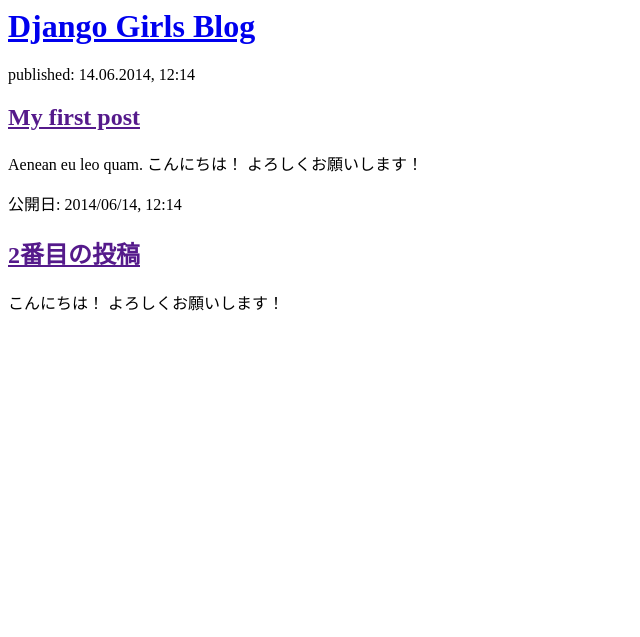
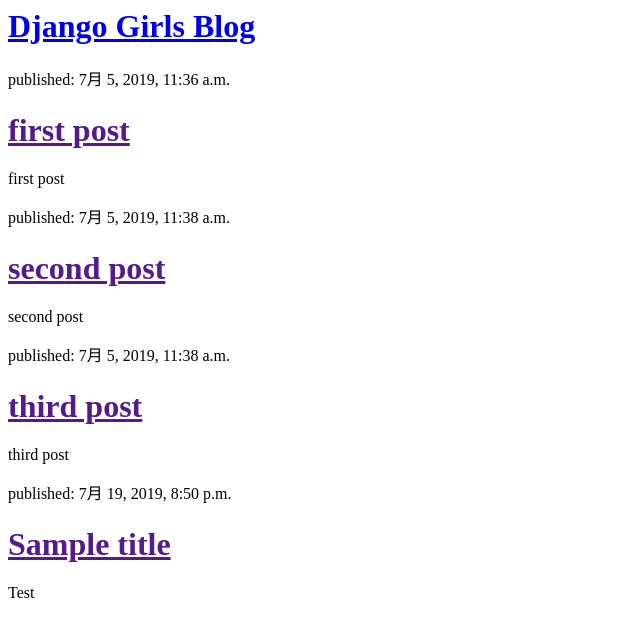
Before and after one commit to Yua2/djangogirlsTutorial, a Django app: page / in a window 1280 px wide. Shown: the top 637 px of the page, without its empty margins (0-640 px from the left). Run offline with Django 3.2, Linux system fonts and the light colour scheme; data comes from the database, SQL or seed files in the repository; both versions use the stored data as it was after the commit.

Commit message:
Modified templates to display posts from databa]se.

```diff
--- a/blog/templates/blog/post_list.html
+++ b/blog/templates/blog/post_list.html
@@ -7,16 +7,12 @@
             <h1><a href="/">Django Girls Blog</a></h1>
         </div>
 
+        {% for post in posts %}
         <div>
-            <p>published: 14.06.2014, 12:14</p>
-            <h2><a href="">My first post</a></h2>
-            <p>Aenean eu leo quam. こんにちは！ よろしくお願いします！ </p>
+            <p>published: {{ post.published_date }}</p>
+            <h1><a href="">{{ post.title }}</a></h1>
+            <p>{{ post.text|linebreaksbr }}</p>
         </div>
-
-        <div>
-            <p>公開日: 2014/06/14, 12:14</p>
-            <h2><a href="">2番目の投稿</a></h2>
-            <p> こんにちは！ よろしくお願いします！ </p>
-        </div>
+        {% endfor %}
     </body>
 </html>
--- a/blog/urls.py
+++ b/blog/urls.py
@@ -3,6 +3,5 @@ from . import views
 
 
 urlpatterns = [
-    path('', views.post_list, name='post_list'),
-    path('okada', views.okada, name='okada')
+    path('', views.post_list, name='post_list')
 ]
--- a/blog/views.py
+++ b/blog/views.py
@@ -1,10 +1,12 @@
 from django.shortcuts import render
-
+from django.utils import timezone
+from .models import Post
 
 # Create your views here.
 def post_list(request):
-    return render(request, 'blog/post_list.html', {})
+    posts = Post.objects.filter(published_date__lte=timezone.now()).order_by('published_date')
+    return render(request, 'blog/post_list.html', {'posts': posts})
 
 
-def okada(request):
-    return render(request, 'blog/okada.html', {})
+# def okada(request):
+#     return render(request, 'blog/okada.html', {})
```
Also changed, not shown: db.sqlite3.
